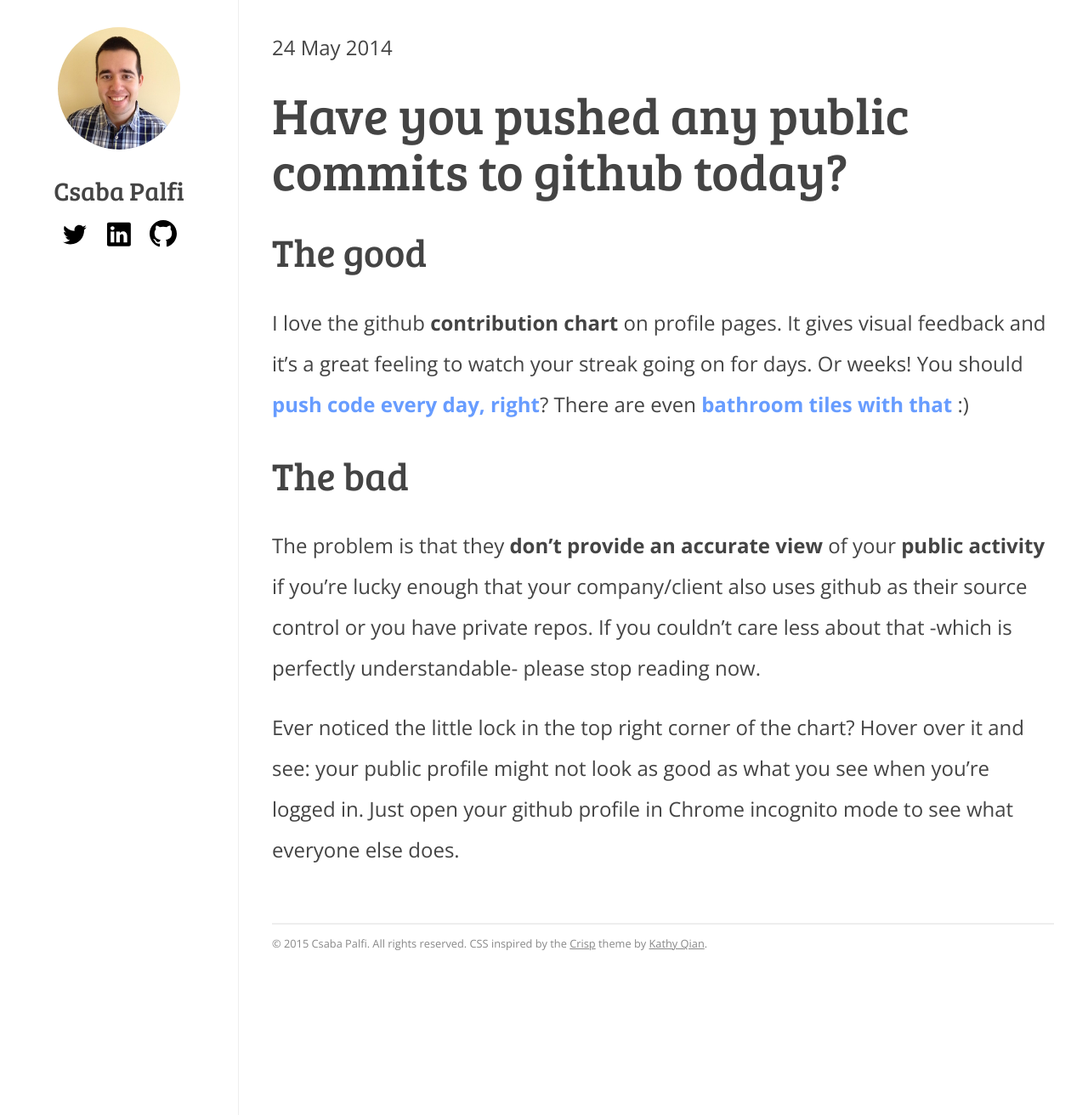
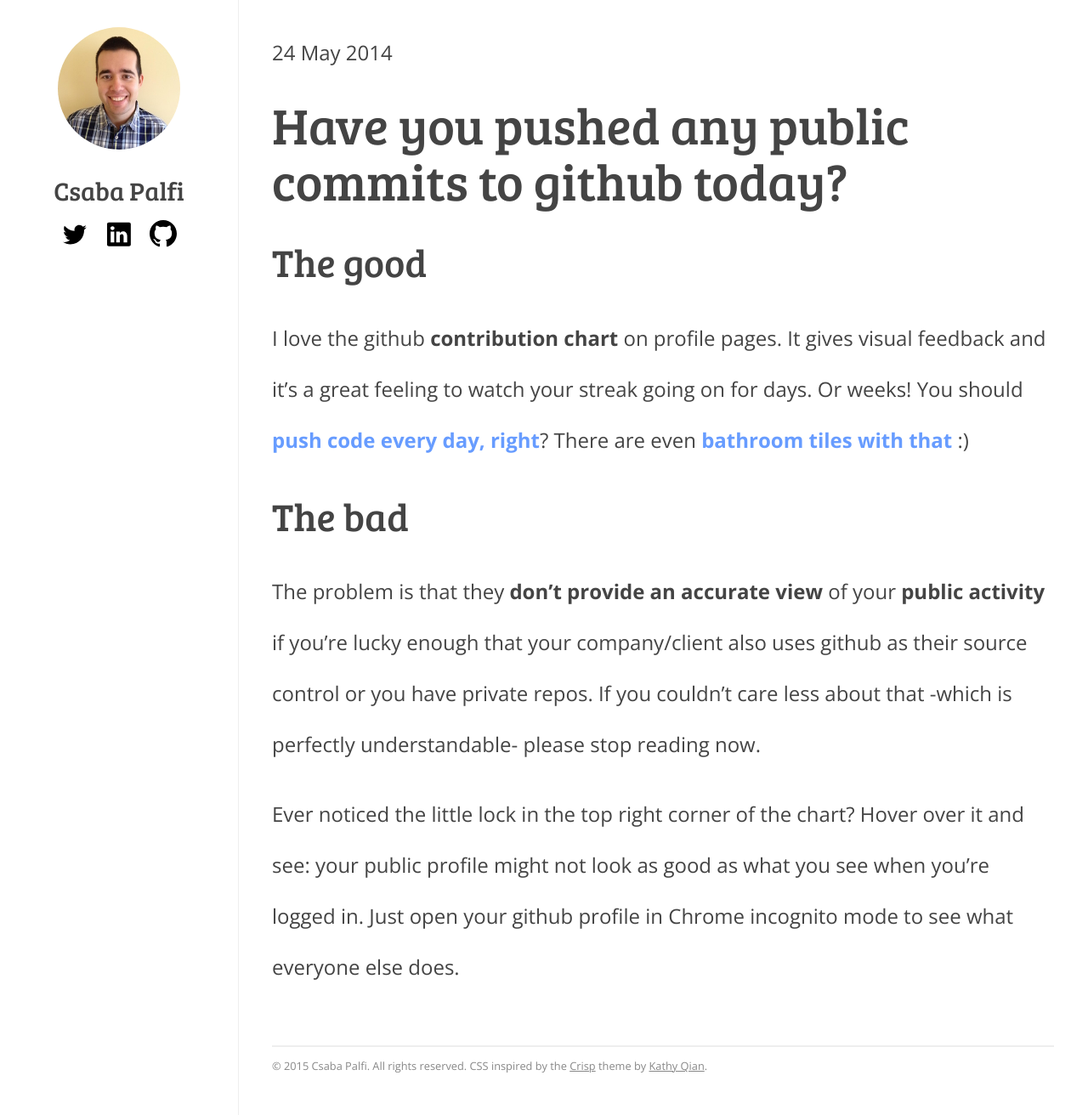
Before and after one commit to dublado/csabapalfi.github.io, a Jekyll site: the page built from _posts/2014-05-24-github-public-activity.md, in a window 1280 px wide and 1312 px high. Shown: the whole window at 85% size. Built offline with Jekyll 4.4.1, drawn with Linux system fonts in a browser that asks for light colours; Markdown is read by kramdown in place of the engine named in the settings.

Commit message:
adjusting more font sizes
Signed-off-by: Csaba Palfi <csaba@palfi.me>

```diff
--- a/assets/styles/crisp.scss
+++ b/assets/styles/crisp.scss
@@ -31,7 +31,7 @@ header {
 }
 #content {
 	font-size: 1.5em;
-	line-height: 2em;
+	line-height: 2.5em;
 	display: block;
 	width: 100%;
 }
@@ -266,6 +266,8 @@ footer a:hover {
 		padding-bottom:1em;
 	}
 	#content {
+		font-size: 1.2em;
+		line-height: 1.5em;
 		margin-left: 0;
 		padding: 2em 2em 1em 2em;
 		width: auto;
```
